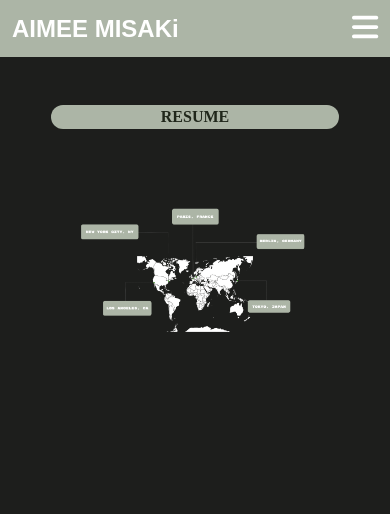
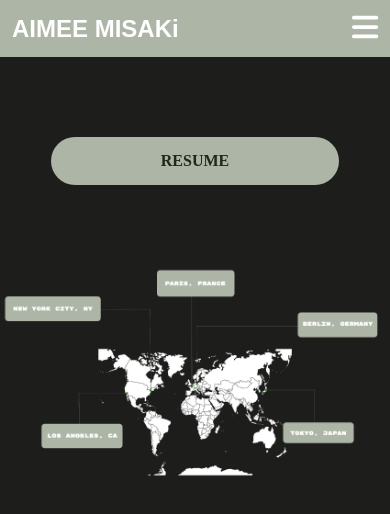
Before and after one commit to aimeemisaki/portfolio-site, a React (Create React App) app: page /experiences in a window 390 px wide. Shown: the top 514 px of the page. Built offline with nearby package versions, Linux system fonts and the light colour scheme.

Commit message:
updates Experiences.js responsive design

```diff
--- a/src/components/Experiences/Experiences.js
+++ b/src/components/Experiences/Experiences.js
@@ -15,7 +15,7 @@ const Experiences = () => {
         <>
         <div className='experiences'>
             <div className='resume-button-container'>
-                <button onClick={handleShow} className='link-button'>
+                <button onClick={handleShow} className='link-button resume-button'>
                     RESUME
                 </button>
             </div>
--- a/src/index.css
+++ b/src/index.css
@@ -12,7 +12,7 @@
   --forest-gr: #383527;
   --modal-bg: rgba(50, 50, 50, 0.8);
   --scroll-thumb: rgb(90, 90, 90);
-  --med-gr: #90B677;
+  --med-gr: #3B6023;
 }
 
 /* #36422F;*/
@@ -221,16 +221,22 @@ body {
 /* Experiences */
 .experiences-container {
   @apply
-    grid
-    place-items-center
-    row-span-3
-    pt-16
+    flex
+		justify-center
+		items-center
+    mt-[15%]
+    sm:grid
+    sm:place-items-center
+    sm:row-span-3
+    sm:pt-16
+    sm:mt-0
   ;
 }
 
 .world-map {
   @apply
-    w-3/5
+    w-full
+    sm:w-3/5
     ;
 }
 
@@ -249,7 +255,13 @@ body {
     text-center
     w-1/5
     h-[3rem]
+    mt-8
+    sm:mt-0;
     ;
+}
+
+.resume-button:hover {
+
 }
 
 .resume-file {
@@ -305,6 +317,11 @@ body {
     w-72
     sm:w-80
    ;
+}
+
+.link-button:hover {
+  background-color: grey;
+  color:white;
 }
 
 /* About */
```
Also changed, not shown: 1 other file (tests, documents, lock files or other folders).
